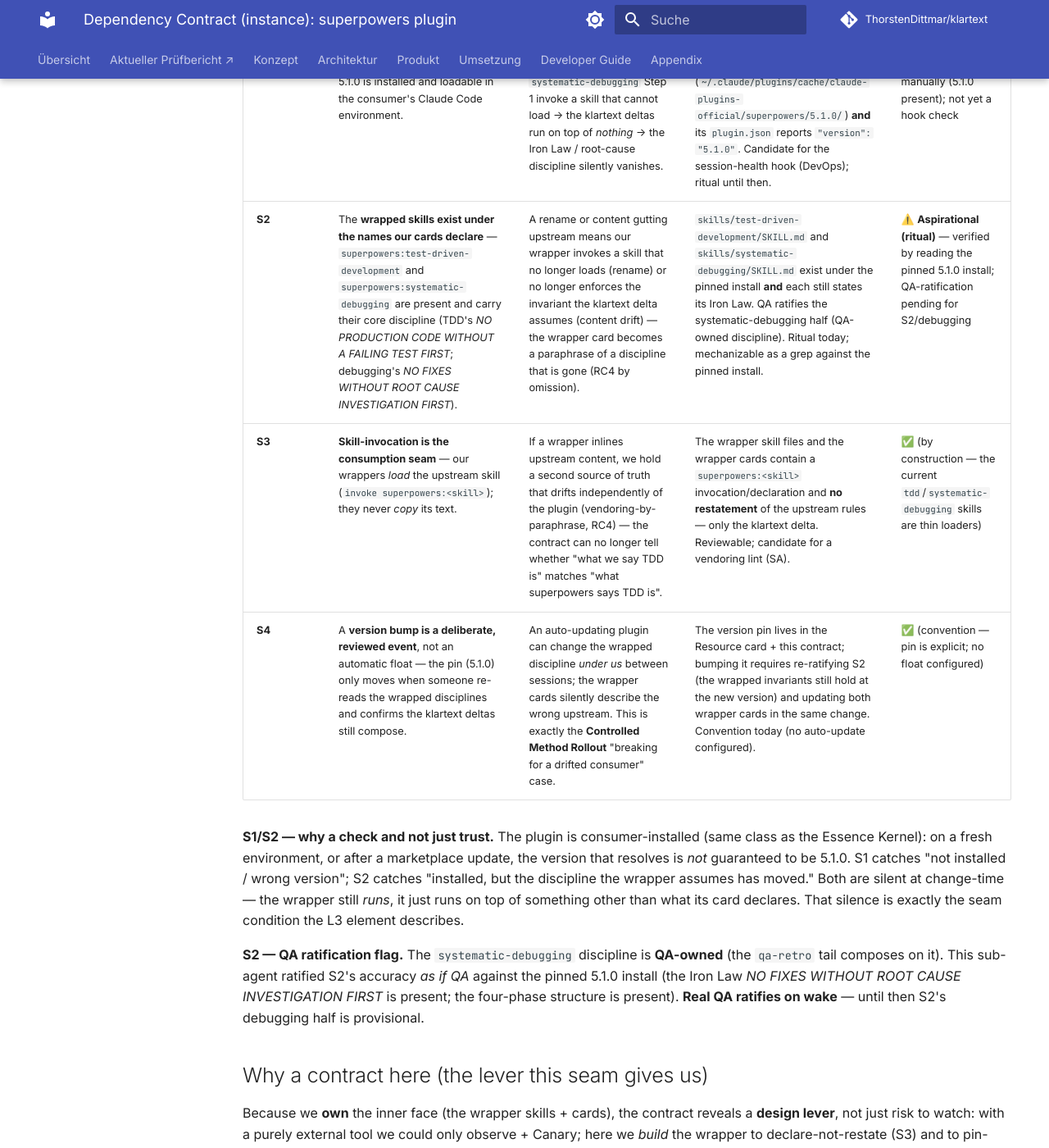
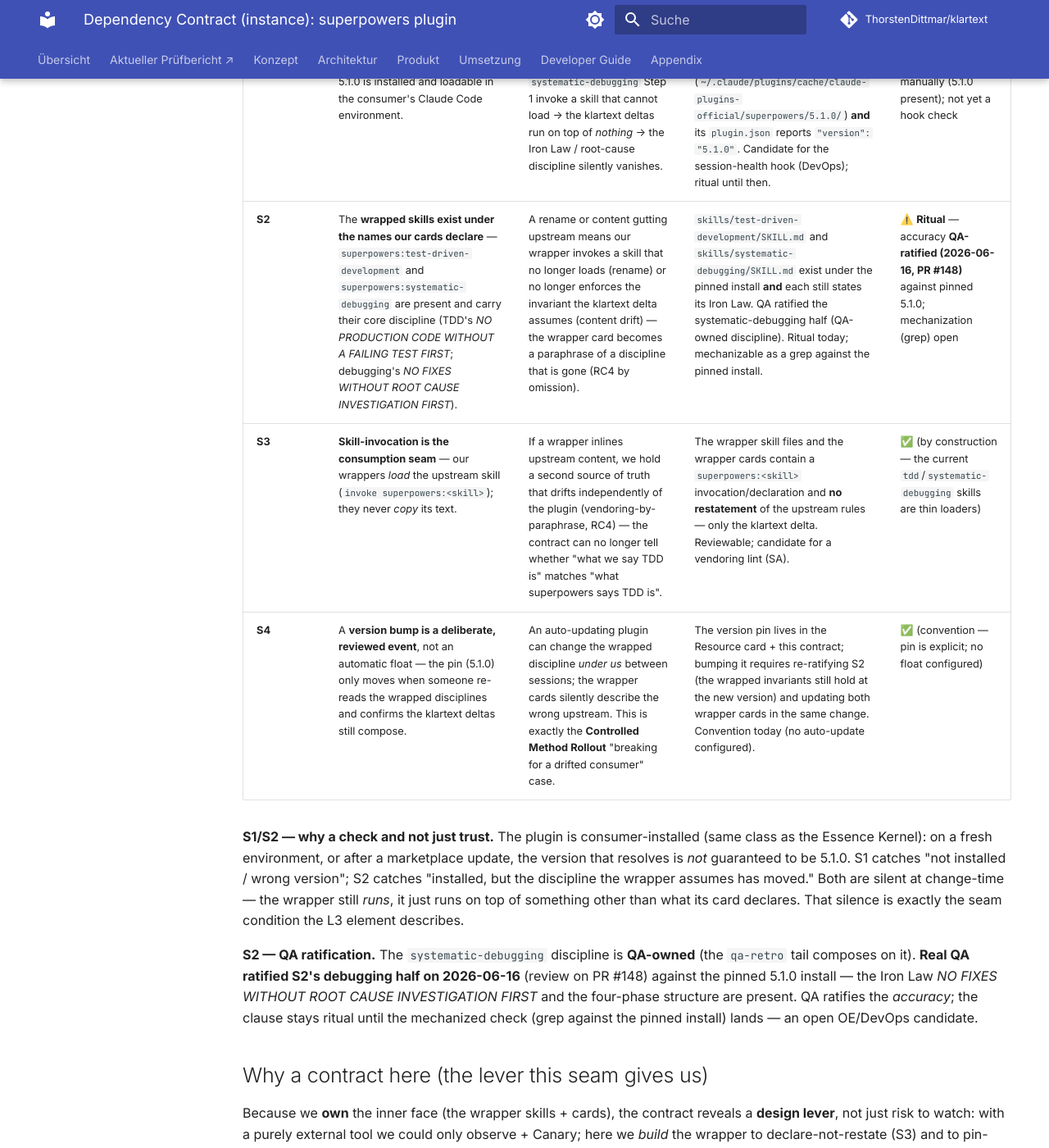
Before and after one commit to ThorstenDittmar/klartext, an MkDocs documentation site: the page built from docs/method/enactment/contracts/superpowers.md, in a window 1280 px wide and 1400 px high, scrolled down 1243 px. Shown: the whole window at 82% size. Built offline with MkDocs 1.6.1 and Material for MkDocs 9.7.7, drawn with Linux system fonts in a browser that asks for light colours; comment, search, counter and statistics services are not loaded; some of the changed text lies outside the part shown.

Commit message:
fix(method): F0.2-P-B SA+QA ratification — tdd Owner to OE+QA, flip QA markers
SA ratified #148 exemplary; required pre-merge: align the tdd Owner line off
SA-ownership. SA endorsed Proposal 5 and declined card-ownership (SA's domain
is architecture + standards enforcement, not the method-practice catalog):
- tdd Owner (L3+L2) → OE (composition shape) + QA (test standards); SA stakes
  kept as two constraints (test levels ↔ layer architecture; S3 vendoring lint
  is SA-built), not ownership.
QA ratified #148 (review on PR): flip the three QA-pending markers to ratified
(systematic-debugging L3+L2 cards; superpowers contract S2 cell + prose + summary).
QA ratifies accuracy; S1/S2 stay ritual, mechanization an open OE/DevOps candidate.

Agent: oe (spawned f0.2-pb-superpowers-cluster)
Co-Authored-By: Claude Opus 4.8 (1M context) <noreply@anthropic.com>

```diff
--- a/docs/method/enactment/contracts/superpowers.md
+++ b/docs/method/enactment/contracts/superpowers.md
@@ -39,7 +39,7 @@ ritual that stands in).
 | # | Invariant | Blast radius if violated | Falsifiable check | Holds today? |
 |---|---|---|---|---|
 | **S1** | The plugin **resolves at the pinned version** — `superpowers` 5.1.0 is installed and loadable in the consumer's Claude Code environment. | Both wrapper practices break: `tdd` Step 1 and `systematic-debugging` Step 1 invoke a skill that cannot load → the klartext deltas run on top of *nothing* → the Iron Law / root-cause discipline silently vanishes. | The plugin dir exists at the pinned path (`~/.claude/plugins/cache/claude-plugins-official/superpowers/5.1.0/`) **and** its `plugin.json` reports `"version": "5.1.0"`. Candidate for the session-health hook (DevOps); ritual until then. | ⚠️ **Aspirational** — install confirmed manually (5.1.0 present); not yet a hook check |
-| **S2** | The **wrapped skills exist under the names our cards declare** — `superpowers:test-driven-development` and `superpowers:systematic-debugging` are present and carry their core discipline (TDD's *NO PRODUCTION CODE WITHOUT A FAILING TEST FIRST*; debugging's *NO FIXES WITHOUT ROOT CAUSE INVESTIGATION FIRST*). | A rename or content gutting upstream means our wrapper invokes a skill that no longer loads (rename) or no longer enforces the invariant the klartext delta assumes (content drift) — the wrapper card becomes a paraphrase of a discipline that is gone (RC4 by omission). | `skills/test-driven-development/SKILL.md` and `skills/systematic-debugging/SKILL.md` exist under the pinned install **and** each still states its Iron Law. QA ratifies the systematic-debugging half (QA-owned discipline). Ritual today; mechanizable as a grep against the pinned install. | ⚠️ **Aspirational (ritual)** — verified by reading the pinned 5.1.0 install; QA-ratification pending for S2/debugging |
+| **S2** | The **wrapped skills exist under the names our cards declare** — `superpowers:test-driven-development` and `superpowers:systematic-debugging` are present and carry their core discipline (TDD's *NO PRODUCTION CODE WITHOUT A FAILING TEST FIRST*; debugging's *NO FIXES WITHOUT ROOT CAUSE INVESTIGATION FIRST*). | A rename or content gutting upstream means our wrapper invokes a skill that no longer loads (rename) or no longer enforces the invariant the klartext delta assumes (content drift) — the wrapper card becomes a paraphrase of a discipline that is gone (RC4 by omission). | `skills/test-driven-development/SKILL.md` and `skills/systematic-debugging/SKILL.md` exist under the pinned install **and** each still states its Iron Law. QA ratified the systematic-debugging half (QA-owned discipline). Ritual today; mechanizable as a grep against the pinned install. | ⚠️ **Ritual** — accuracy **QA-ratified (2026-06-16, PR #148)** against pinned 5.1.0; mechanization (grep) open |
 | **S3** | **Skill-invocation is the consumption seam** — our wrappers *load* the upstream skill (`invoke superpowers:<skill>`); they never *copy* its text. | If a wrapper inlines upstream content, we hold a second source of truth that drifts independently of the plugin (vendoring-by-paraphrase, RC4) — the contract can no longer tell whether "what we say TDD is" matches "what superpowers says TDD is". | The wrapper skill files and the wrapper cards contain a `superpowers:<skill>` invocation/declaration and **no restatement** of the upstream rules — only the klartext delta. Reviewable; candidate for a vendoring lint (SA). | ✅ (by construction — the current `tdd`/`systematic-debugging` skills are thin loaders) |
 | **S4** | A **version bump is a deliberate, reviewed event**, not an automatic float — the pin (5.1.0) only moves when someone re-reads the wrapped disciplines and confirms the klartext deltas still compose. | An auto-updating plugin can change the wrapped discipline *under us* between sessions; the wrapper cards silently describe the wrong upstream. This is exactly the **Controlled Method Rollout** "breaking for a drifted consumer" case. | The version pin lives in the Resource card + this contract; bumping it requires re-ratifying S2 (the wrapped invariants still hold at the new version) and updating both wrapper cards in the same change. Convention today (no auto-update configured). | ✅ (convention — pin is explicit; no float configured) |
 
@@ -50,10 +50,11 @@ discipline the wrapper assumes has moved." Both are silent at change-time — th
 just runs on top of something other than what its card declares. That silence is exactly the seam
 condition the L3 element describes.
 
-**S2 — QA ratification flag.** The `systematic-debugging` discipline is **QA-owned** (the
-`qa-retro` tail composes on it). This sub-agent ratified S2's accuracy *as if QA* against the pinned
-5.1.0 install (the Iron Law *NO FIXES WITHOUT ROOT CAUSE INVESTIGATION FIRST* is present; the four-phase
-structure is present). **Real QA ratifies on wake** — until then S2's debugging half is provisional.
+**S2 — QA ratification.** The `systematic-debugging` discipline is **QA-owned** (the
+`qa-retro` tail composes on it). **Real QA ratified S2's debugging half on 2026-06-16** (review on PR #148)
+against the pinned 5.1.0 install — the Iron Law *NO FIXES WITHOUT ROOT CAUSE INVESTIGATION FIRST* and the
+four-phase structure are present. QA ratifies the *accuracy*; the clause stays ritual until the mechanized
+check (grep against the pinned install) lands — an open OE/DevOps candidate.
 
 ## Why a contract here (the lever this seam gives us)
 
@@ -74,7 +75,7 @@ upstream rename *or* a wrapper that drifted into paraphrase — is caught agains
 ## Status & open
 
 - **S1** (version resolves) — ⚠️ aspirational; install confirmed manually, hook check is a DevOps candidate.
-- **S2** (wrapped skills exist + carry their Iron Law) — ⚠️ aspirational (ritual); verified against the pinned 5.1.0 install. **QA-ratification pending** for the systematic-debugging half.
+- **S2** (wrapped skills exist + carry their Iron Law) — ⚠️ ritual; verified against the pinned 5.1.0 install. **QA-ratified (2026-06-16, PR #148)** for the systematic-debugging half; mechanization open.
 - **S3** (load, never copy) — ✅ by construction.
 - **S4** (pin is deliberate) — ✅ convention; no auto-float.
 - **Open (OE/DevOps):** whether S1/S2 graduate from ritual to a session-health check that asserts the pinned install + greps the two skills for their Iron Law. Non-blocking; tracked as a candidate Improvement Step.
```
Also changed, not shown: docs/method/enactment/practices/systematic-debugging.md (+2 -2 lines), docs/method/enactment/practices/tdd.md (+1 -1 lines), docs/method/library/practices/systematic-debugging.md (+4 -3 lines), docs/method/library/practices/tdd.md (+1 -1 lines).
